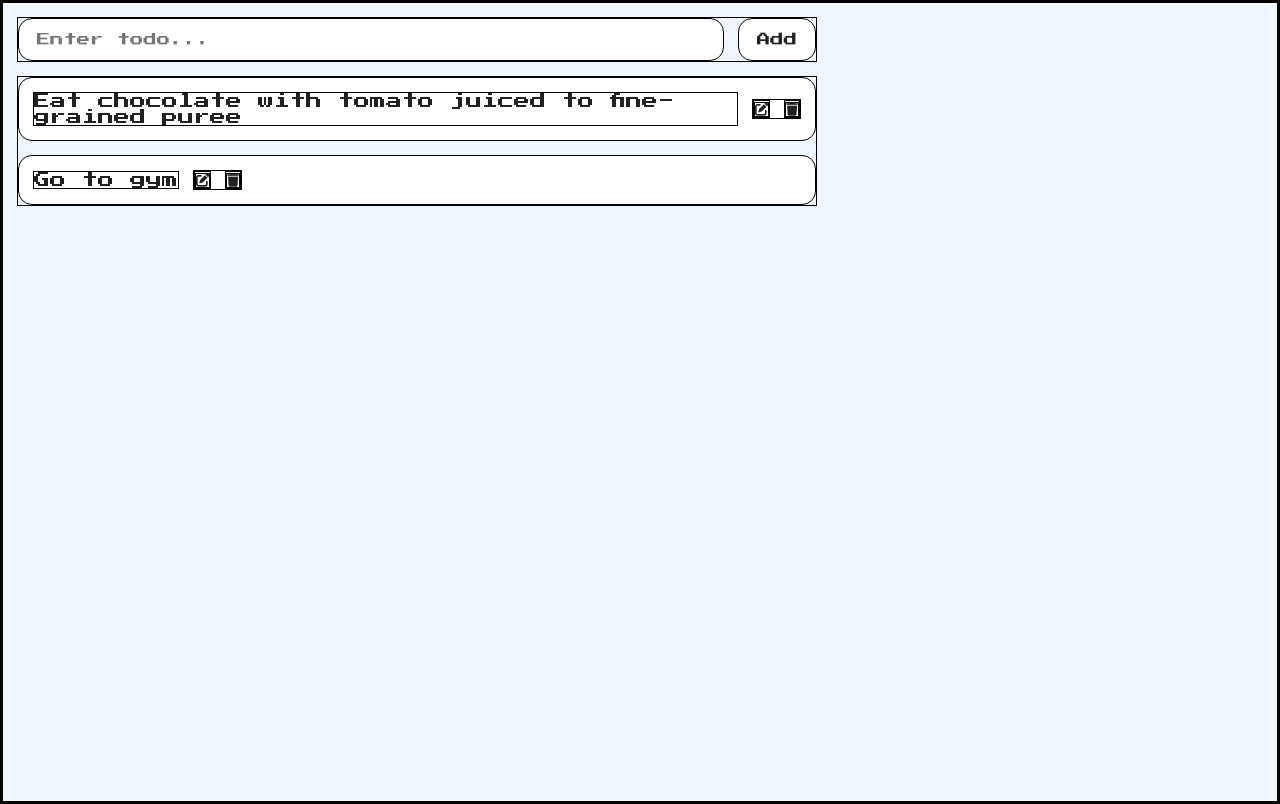
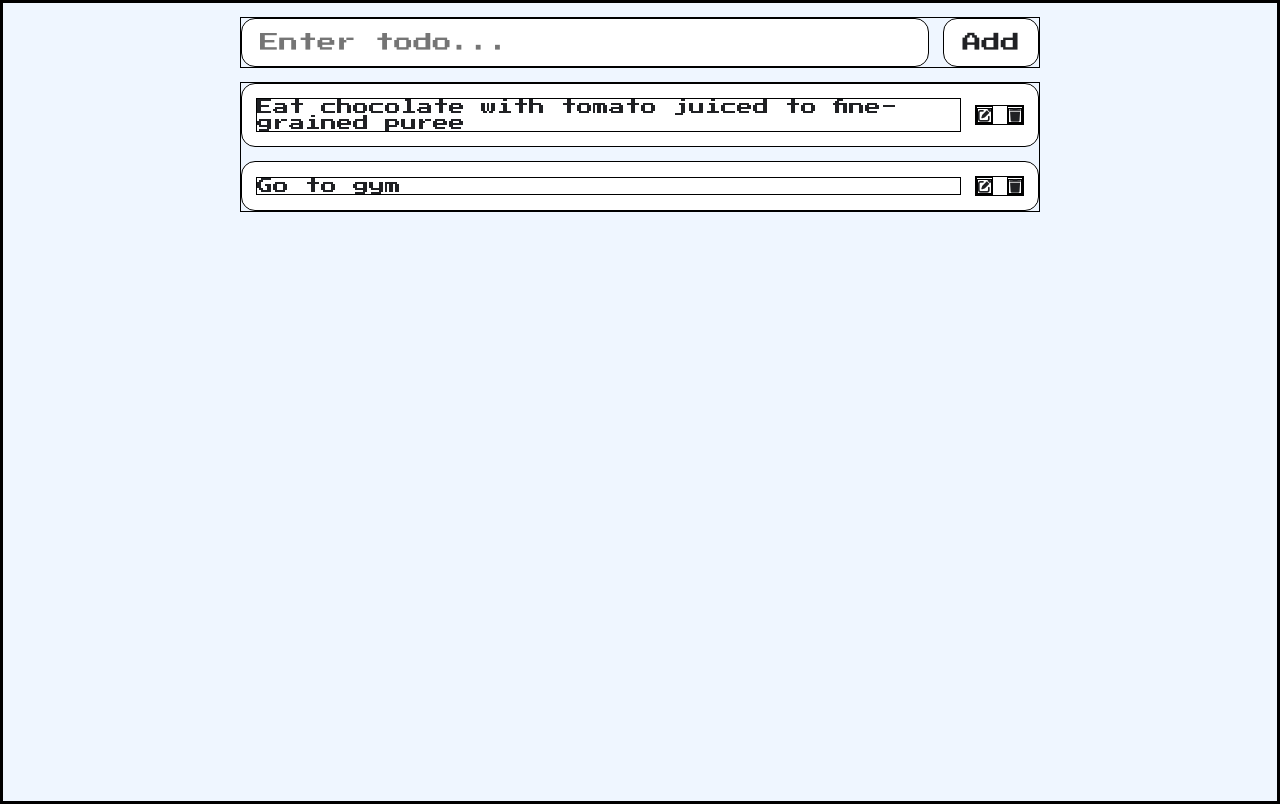
Before and after one commit to liangchow/reactjs-todo-app, a React (Vite) app: page / in a window 1280 px wide. Built offline with nearby package versions, Linux system fonts and the light colour scheme.

Commit message:
Update index.css

```diff
--- a/src/index.css
+++ b/src/index.css
@@ -33,7 +33,7 @@ header,
 .main {
   max-width: 800px;
   width: 100%;
-  margin 0 auto;
+  margin: 0 auto;
   gap: 14px;
 }
 
@@ -51,12 +51,20 @@ header button {
   cursor: pointer;
 }
 
+header button:hover {
+  opacity: 0.7;
+}
+
 header button,
 header input {
   padding: 14px 18px;
   border: none;
   outline: none;
   background: white;
+}
+
+p {
+  font-size: 0.9em;
 }
 
 .main {
@@ -74,7 +82,7 @@ header input {
   background: white;
 }
 
-.todoitem p {
+.todoItem p {
   flex: 1;
 }
 
@@ -95,7 +103,7 @@ header input {
   opacity: 0.7;
 }
 
-@media (mid-width: 640px) {
+@media (min-width: 640px) {
 
   header button,
   header input {
```
